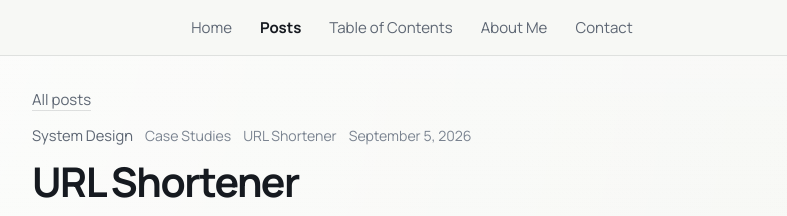
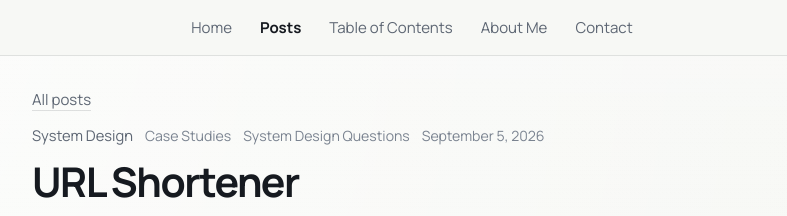
Before and after one commit to TheAlanWang/TheAlanWang.github.io, an Eleventy site: page src/posts/system-design/case-studies/url-shortener-system-design.md in a window 1280 px wide. Shown: the top 216 px of the page, without its empty margins (228-1015 px from the left). Built offline with nearby package versions, Linux system fonts and the light colour scheme; Eleventy itself is replaced by a stand-in of ours; files that its build step writes are made by us from their sources.

Commit message:
Group URL Shortener and Malicious IP Detection under System Design Questions topic

```diff
--- a/src/posts/system-design/case-studies/malicious-ip-detection-system-design.md
+++ b/src/posts/system-design/case-studies/malicious-ip-detection-system-design.md
@@ -6,7 +6,7 @@ excerpt: "Requirements, QPS estimation, a hot/cold path split, and three deep di
 date: 2026-07-20T12:00:00-07:00
 category: System Design
 subcategory: Case Studies
-topic: Security
+topic: System Design Questions
 kind: Guide
 tags:
   - posts
--- a/src/posts/system-design/case-studies/url-shortener-system-design.md
+++ b/src/posts/system-design/case-studies/url-shortener-system-design.md
@@ -6,7 +6,7 @@
 date: 2026-09-05T12:00:00-07:00
 category: System Design
 subcategory: Case Studies
-topic: URL Shortener
+topic: System Design Questions
 kind: Guide
 tags:
   - posts
```
